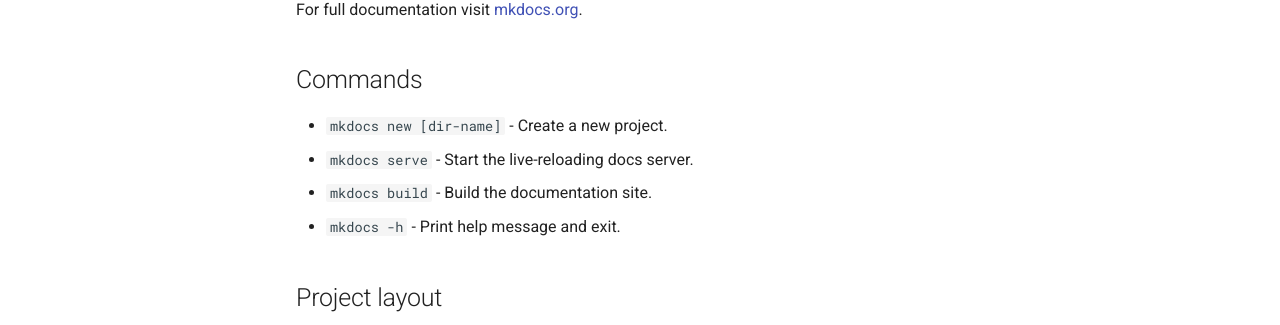
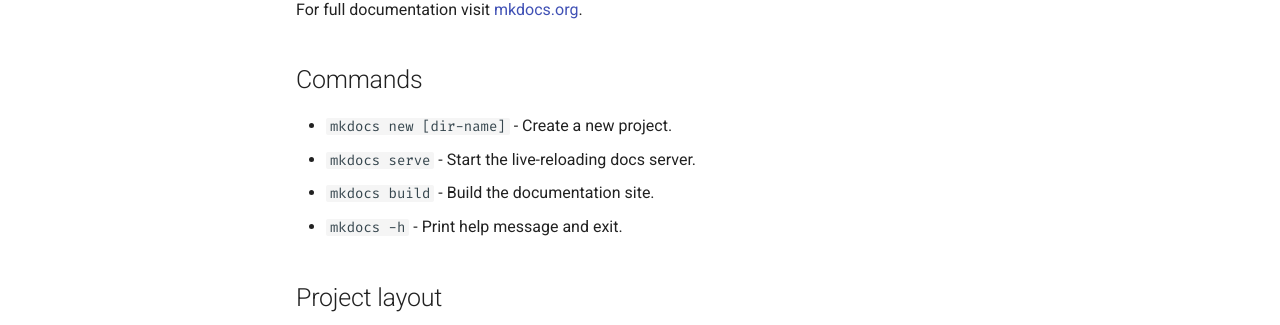
Before and after one commit to PumpkinJui/blog, an MkDocs documentation site: the page built from docs/index.md, in a window 1280 px wide. Shown: the part 183-508 px from the top of the page. Built offline with MkDocs 1.6.1 and Material for MkDocs 9.7.7, drawn with Linux system fonts in a browser that asks for light colours; a script that is not in the unit is left out; comment, search, counter and statistics services are not loaded.

Commit message:
Add md-code-font
md-text-font received HTTP-403, so I have to wait for the Chinese Webfont Project to be updated to use LXGW Bright Medium.
Also remove some unnecessary mhchem configurations (was used to test).

```diff
--- /dev/null
+++ b/docs/scripts/fonts.css
@@ -0,0 +1,12 @@
+@font-face {
+    font-family: 'Fira Code VF';
+    src: url('../fonts/FiraCode-VF.woff2') format('woff2-variations'),
+        url('../fonts/FiraCode-VF.woff') format('woff-variations');
+    /* font-weight requires a range: https://developer.mozilla.org/en-US/docs/Web/CSS/CSS_Fonts/Variable_Fonts_Guide#Using_a_variable_font_font-face_changes */
+    font-weight: 300 700;
+    font-style: normal;
+}
+
+:root {
+    --md-code-font: "Fira Code VF";
+}
--- a/docs/scripts/mathjax.js
+++ b/docs/scripts/mathjax.js
@@ -1,11 +1,9 @@
 window.MathJax = {
-  loader: {load: ['[tex]/mhchem'],debug: true},
   tex: {
     inlineMath: [ ["\\(","\\)"] ],
     displayMath: [ ["\\[","\\]"] ],
     processEscapes: true,
-    processEnvironments: true,
-    packages: {'[+]': ['mhchem']}
+    processEnvironments: true
   },
   options: {
     ignoreHtmlClass: ".*",
--- a/mkdocs.yml
+++ b/mkdocs.yml
@@ -56,6 +56,9 @@ plugins:
   - git-revision-date-localized:
       fallback_to_build_date: true
 
+extra_css:
+  - scripts/fonts.css
+
 extra_javascript:
   - path: https://cdn.jsdmirror.com/npm/mermaid@latest/dist/mermaid.esm.min.mjs
     type: module
```
Also changed, not shown: docs/fonts/FiraCode-VF.woff (added), docs/fonts/FiraCode-VF.woff2 (added).
